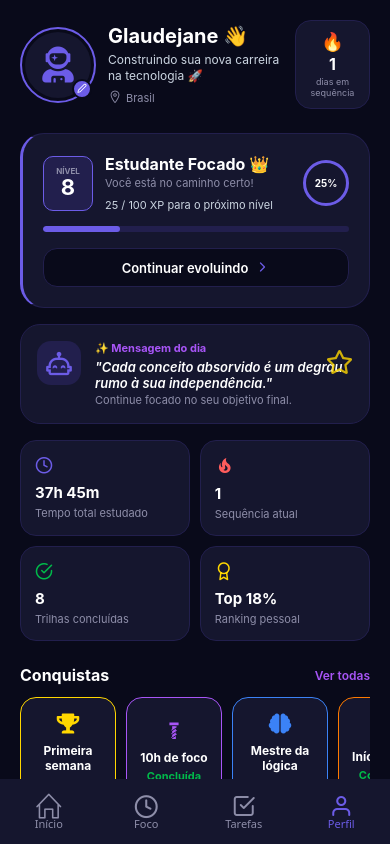
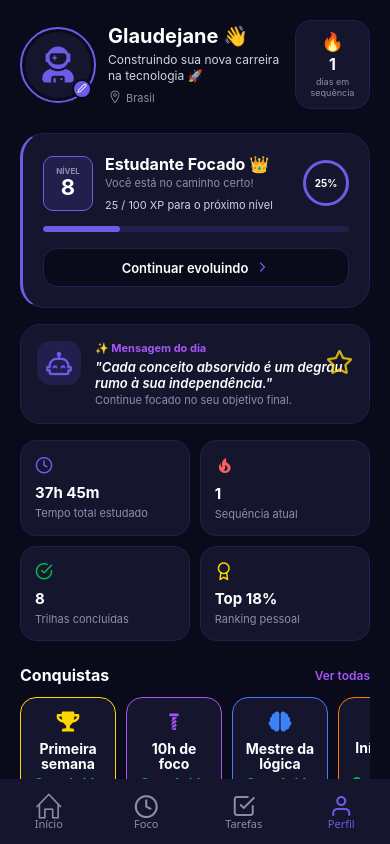
Before and after one commit to Glaudejane/StudyFlow, a React Native app: screen /Perfil in a window 390 px wide. Built offline with nearby package versions, Linux system fonts and the light colour scheme.

Commit message:
style: ajusta tamanho das fontes e layout dos cards

```diff
--- a/screens/ProfileScreen.js
+++ b/screens/ProfileScreen.js
@@ -544,13 +544,13 @@ const styles = StyleSheet.create({
     badgeItemLocked: { borderColor: "#41415C", opacity: 0.6 },
     badgeItemName: {
         color: "#FFF",
-        fontSize: 12,
+        fontSize: 14,
         fontWeight: "bold",
         textAlign: "center",
         marginTop: 8,
         lineHeight: 15,
     },
-    badgeStatusText: { fontSize: 11, fontWeight: "bold", marginTop: 4 },
+    badgeStatusText: { fontSize: 14, fontWeight: "bold", marginTop: 4 },
 
     // 6. MEU FUTURO PROGRESSO
     objSubText: { color: "#8E8EA9", fontSize: 12, marginTop: -8, marginBottom: 12 },
```
